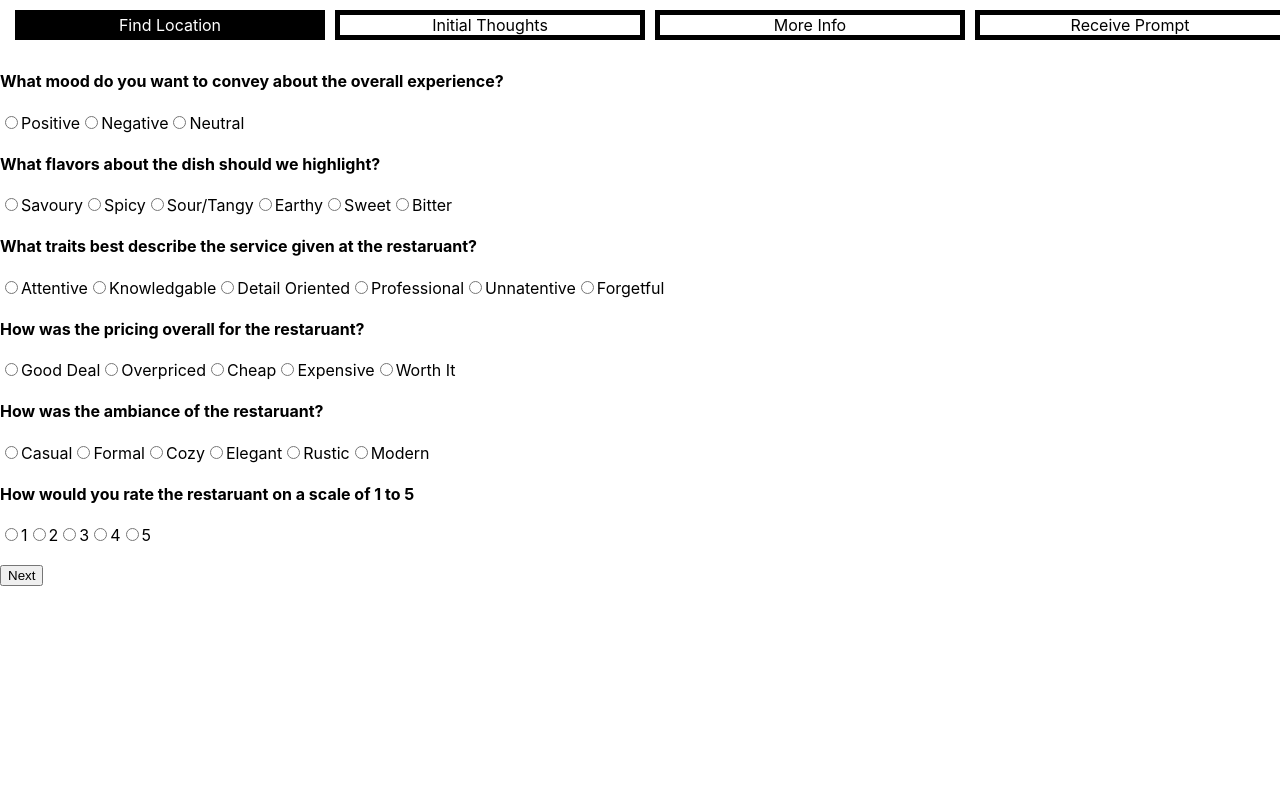
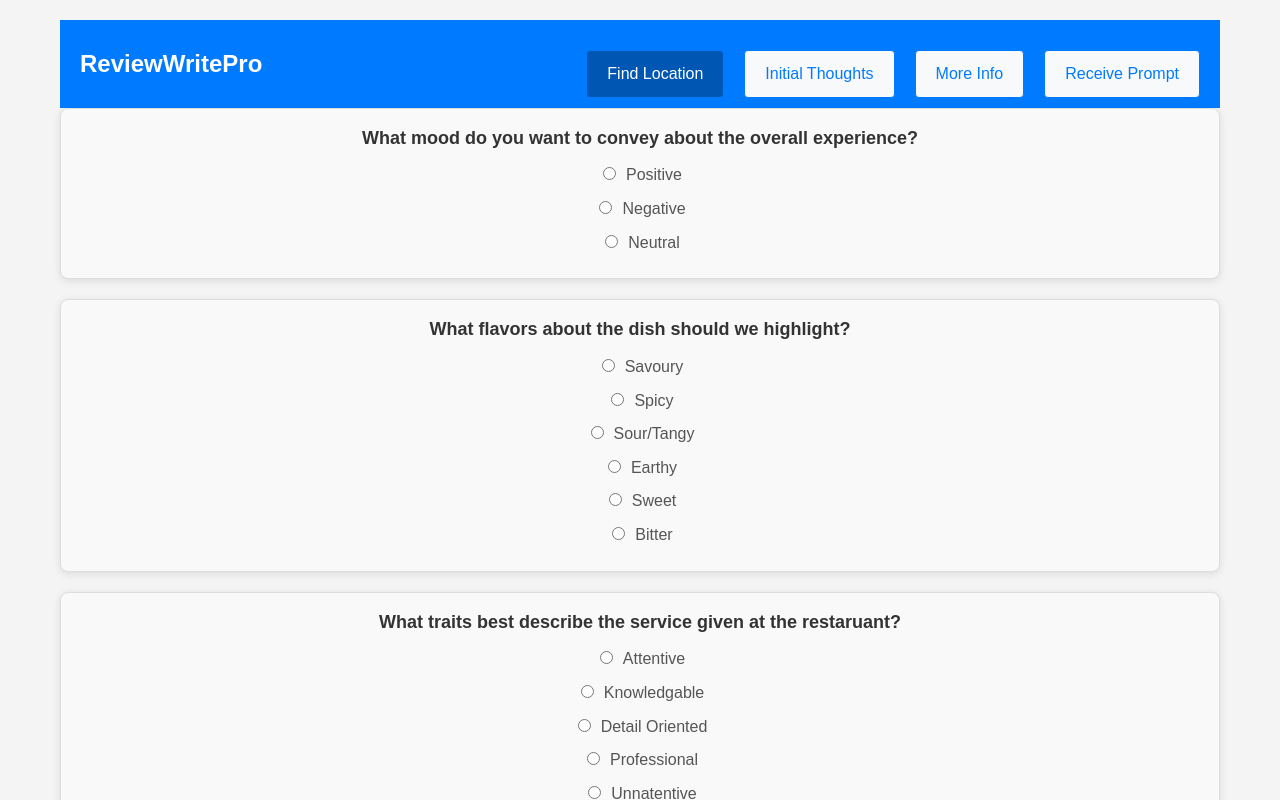
Before and after one commit to b1becker/ReveiwWritePro, a React (Create React App) app: page /review in a window 1280 px wide. Both pictures are taken after a click on the button "Start App". Shown: the top 800 px of the page. Built offline with nearby package versions, Linux system fonts and the light colour scheme; no server answers.

Commit message:
modifications before final css clean up

```diff
--- a/src/AddressSearch.css
+++ b/src/AddressSearch.css
@@ -1,58 +1,65 @@
+/* AddressSearch.css */
+
 .address-search-container {
   width: 100%;
   max-width: 600px;
-  margin: 20px auto;
-  position: relative;
+  margin: 0 auto;
+  padding: 20px;
+  border: 1px solid #ddd;
+  border-radius: 8px;
+  box-shadow: 0 2px 10px rgba(0, 0, 0, 0.1);
+  background-color: #fff;
+}
+
+.address-search-container h1 {
+  font-size: 24px;
+  color: #333;
+  text-align: center;
+  margin-bottom: 20px;
 }
 
 .address-search-container input {
   width: 100%;
-  padding: 15px 20px;
+  padding: 10px;
   border: 1px solid #ccc;
   border-radius: 4px;
-  font-size: 18px;
-  box-shadow: 0 2px 4px rgba(0, 0, 0, 0.1);
-  transition: border-color 0.2s, box-shadow 0.2s;
-}
-
-.address-search-container input:focus {
-  border-color: #4CAF50;
-  box-shadow: 0 0 6px rgba(76, 175, 80, 0.5);
-  outline: none;
+  font-size: 16px;
 }
 
 .address-search-container ul {
-  list-style-type: none;
+  list-style: none;
+  margin: 10px 0;
   padding: 0;
-  margin: 5px 0 0 0;
-  background-color: #fff;
-  position: absolute;
-  width: 100%;
-  z-index: 1000;
+  border: 1px solid #ddd;
   border-radius: 4px;
-  border: 1px solid #ddd;
-  box-shadow: 0 2px 4px rgba(0, 0, 0, 0.1);
+  max-height: 200px;
+  overflow-y: auto;
 }
 
-.address-search-container li {
-  padding: 15px;
+.address-search-container ul li {
+  padding: 10px;
   cursor: pointer;
-  background-color: black;
-  color: white;
-  border-bottom: 1px solid #ddd;
   transition: background-color 0.2s;
 }
 
-.address-search-container li:hover {
-  background-color: #333; /* Slightly grey on hover */
+.address-search-container ul li:hover {
+  background-color: #f0f0f0;
 }
 
-.address-search-container li strong {
-  color: white;
+.address-search-container button {
+  width: 100%;
+  padding: 12px;
+  background-color: #007bff;
+  color: #fff;
+  border: none;
+  border-radius: 4px;
+  font-size: 16px;
+  cursor: pointer;
+  transition: background-color 0.3s;
 }
 
-.address-search-container li small {
-  color: #ccc;
+.address-search-container button:hover {
+  background-color: #0056b3;
 }
 
 .selected-addresses {
@@ -60,11 +67,15 @@
 }
 
 .address-box {
-  padding: 10px 15px;
+  padding: 10px;
   margin-bottom: 10px;
-  background-color: white;
-  color: black;
   border: 1px solid #ccc;
   border-radius: 4px;
-  box-shadow: 0 2px 4px rgba(0, 0, 0, 0.1);
+  background-color: #f9f9f9;
 }
+
+.address-box h2 {
+  margin: 0 0 5px;
+  font-size: 18px;
+  color: #007bff;
+}
--- a/src/App.css
+++ b/src/App.css
@@ -1,29 +1,121 @@
+/* App.css */
+
+/* Reset some basic styles */
+body, h1, p, div {
+  margin: 0;
+  padding: 0;
+  box-sizing: border-box;
+}
+
+body {
+  font-family: Arial, sans-serif;
+  background-color: #f4f4f4;
+  color: #333;
+  line-height: 1.6;
+}
+
+.App {
+  text-align: center;
+  max-width: 1200px;
+  margin: 0 auto;
+  padding: 20px;
+}
+
+.navbar {
+  background-color: #007bff;
+  padding: 10px 20px;
+  color: #fff;
+  display: flex;
+  justify-content: space-between;
+  align-items: center;
+}
+
+.navbar h1 {
+  font-size: 1.5rem;
+  margin: 0;
+}
+
 .box-container {
   display: flex;
-  justify-content: space-between;
-  width: 100%;
-  padding: 10px;
+  justify-content: center;
+  margin-top: 20px;
 }
 
 .box {
-  width: calc(33.33% - 10px);
-  height: 20px;
-  border: 5px solid black;
-  background-color: white;
-  color: black;
-  display: flex;
-  align-items: center;
-  justify-content: center;
+  background-color: #f8f9fa;
+  color: #007bff;
+  border: 1px solid #007bff;
+  border-radius: 4px;
+  padding: 10px 20px;
+  margin: 0 10px;
   cursor: pointer;
   transition: background-color 0.3s, color 0.3s;
-  margin: 0 5px;
 }
 
 .box:hover {
-  background-color: grey;
+  background-color: #007bff;
+  color: #fff;
 }
 
 .box.active {
-  background-color: black;
-  color: white;
+  background-color: #0056b3;
+  color: #fff;
 }
+
+.box-container .box:first-child {
+  margin-left: 0;
+}
+
+.box-container .box:last-child {
+  margin-right: 0;
+}
+
+/* WelcomeScreen */
+.WelcomeScreen {
+  display: flex;
+  flex-direction: column;
+  align-items: center;
+  justify-content: center;
+  height: 80vh;
+  background-color: #007bff;
+  color: #fff;
+}
+
+.WelcomeScreen h1 {
+  font-size: 2.5rem;
+  margin-bottom: 20px;
+}
+
+.WelcomeScreen button {
+  padding: 10px 20px;
+  font-size: 1rem;
+  color: #007bff;
+  background-color: #fff;
+  border: none;
+  border-radius: 4px;
+  cursor: pointer;
+  transition: background-color 0.3s, color 0.3s;
+}
+
+.WelcomeScreen button:hover {
+  background-color: #0056b3;
+  color: #fff;
+}
+
+/* Responsive design */
+@media (max-width: 768px) {
+  .navbar h1 {
+    font-size: 1.25rem;
+  }
+
+  .box-container {
+    flex-direction: column;
+    align-items: center;
+  }
+
+  .box {
+    margin: 10px 0;
+    width: 100%;
+    max-width: 300px;
+  }
+}
--- a/src/App.js
+++ b/src/App.js
@@ -89,6 +89,8 @@ function App() {
           <WelcomeScreen onStart={handleStart} />
         ) : (
           <>
+            <div className='navbar'>
+              <h1 onClick={handleFinish}>ReviewWritePro</h1>
               <div className="box-container">
                 <div className={`box ${activeBox === 'map' ? 'active' : ''}`}
                     onClick={() => handleClick('map')}>
@@ -105,6 +107,7 @@ function App() {
                 <div className={`box ${activeBox === 'output' ? 'active' : ''}`}
                     onClick={() => handleClick('output')}>
                   Receive Prompt
+                </div>
               </div>
             </div>
 
--- a/src/AuxInfo.js
+++ b/src/AuxInfo.js
@@ -107,7 +107,7 @@ const AuxInfo = ({ onSaveAuxInfo, onDisplayResults, handleClick }) => {
     <div className='aux-info-display'>
       <div className="aux-info-container">
         <div className="add-info-form">
-          <h3>Add New Information</h3>
+          <h2>Add Dishes You Wish to Discuss</h2>
           <input
             type="text"
             name="name"
@@ -115,7 +115,7 @@ const AuxInfo = ({ onSaveAuxInfo, onDisplayResults, handleClick }) => {
             value={newInfo.name}
             onChange={handleInputChange}
           />
-          <button onClick={handleAddInfo}>Add Information</button>
+          <button onClick={handleAddInfo}>Add Dish</button>
         </div>
         <h2>Manage Information</h2>
         <ul className="info-list">
--- a/src/QuestionForm.css
+++ b/src/QuestionForm.css
@@ -1,5 +1,18 @@
+/* QuestionsForm.css */
+
 .question-block {
   margin-bottom: 20px;
+  padding: 15px;
+  border: 1px solid #ddd;
+  border-radius: 8px;
+  background-color: #f9f9f9;
+  box-shadow: 0 2px 8px rgba(0, 0, 0, 0.1);
+}
+
+.question-block h4 {
+  margin: 0 0 10px;
+  font-size: 18px;
+  color: #333;
 }
 
 .options {
@@ -7,12 +20,29 @@
   flex-direction: column;
 }
 
-  label {
-    margin-bottom: 5px;
+.options label {
+  margin-bottom: 8px;
   font-size: 16px;
+  color: #555;
   cursor: pointer;
 }
 
-  input[type="radio"] {
+.options input[type="radio"] {
   margin-right: 10px;
 }
+
+button {
+  width: 100%;
+  padding: 12px;
+  background-color: #007bff;
+  color: white;
+  border: none;
+  border-radius: 4px;
+  font-size: 16px;
+  cursor: pointer;
+  transition: background-color 0.3s;
+}
+
+button:hover {
+  background-color: #0056b3;
+}
--- a/src/QuestionsForm.js
+++ b/src/QuestionsForm.js
@@ -1,7 +1,7 @@
 import React, { useState } from 'react';
 import questionsData from './appdata/questions.json'; // Import the JSON file
 import { useNavigate } from 'react-router-dom';
-
+import './QuestionForm.css';
 
 
 const QuestionsForm = ({ onSaveResults, handleClick }) => {
--- /dev/null
+++ b/src/Results.css
@@ -0,0 +1,53 @@
+/* Results.css */
+
+.cp-box {
+    padding: 20px;
+    background-color: #f9f9f9;
+    border: 2px solid #ddd;
+    border-radius: 8px;
+    margin-bottom: 20px;
+    box-shadow: 0 2px 8px rgba(0, 0, 0, 0.1);
+  }
+
+  .cp-box p {
+    font-size: 16px;
+    color: #333;
+    line-height: 1.6;
+  }
+
+  .cp-box div {
+    margin-bottom: 10px;
+    padding: 10px;
+    background-color: #fff;
+    border-radius: 4px;
+    border: 1px solid #ccc;
+  }
+
+  .cp-box strong {
+    color: #007bff;
+  }
+
+  .copy-button, .finish-button {
+    width: 100%;
+    padding: 12px;
+    margin-top: 10px;
+    background-color: #007bff;
+    color: white;
+    border: none;
+    border-radius: 4px;
+    font-size: 16px;
+    cursor: pointer;
+    transition: background-color 0.3s;
+  }
+
+  .copy-button:hover, .finish-button:hover {
+    background-color: #0056b3;
+  }
+
+  .finish-button {
+    background-color: #28a745;
+  }
+
+  .finish-button:hover {
+    background-color: #218838;
+  }
--- a/src/Results.js
+++ b/src/Results.js
@@ -1,6 +1,17 @@
-import React from 'react';
+import React, { useRef } from 'react';
+import './Results.css'; // Import the CSS file
 
-const Results = ({ questions, auxInfo, selectedAddresses, handleFinish}) => {
+const Results = ({ questions, auxInfo, selectedAddresses, handleFinish }) => {
+  const boxRef = useRef();
+
+  const handleCopyToClipboard = () => {
+    if (boxRef.current) {
+      const textToCopy = boxRef.current.innerText;
+      navigator.clipboard.writeText(textToCopy)
+        .then(() => alert('Content copied to clipboard'))
+        .catch((err) => alert('Failed to copy content'));
+    }
+  };
 
   if (!Array.isArray(selectedAddresses)) {
     return <div>No addresses selected</div>;
@@ -8,9 +19,10 @@ const Results = ({ questions, auxInfo, selectedAddresses, handleFinish}) => {
 
   return (
     <div>
+      <div className="cp-box" ref={boxRef}>
         <p>Write a 4-8 paragraph review of</p>
         {selectedAddresses.map((address, index) => (
-        <div key={index} >
+          <div key={index}>
             {address}
           </div>
         ))}
@@ -28,10 +40,16 @@ const Results = ({ questions, auxInfo, selectedAddresses, handleFinish}) => {
             <strong>Name:</strong> {item.name} <br />
           </p>
         ))}
-      <button onClick={handleFinish} style={{ marginTop: '20px' }}>
+      </div>
+      <button onClick={handleCopyToClipboard} className="copy-button">
+        Copy Prompt
+      </button>
+      <h3>Now take prompt and paste it into a review bot of your choice</h3>
+
+
+      <button onClick={handleFinish} className="finish-button">
         Return To Home
       </button>
-
     </div>
   );
 };
--- a/src/WelcomeScreen.js
+++ b/src/WelcomeScreen.js
@@ -4,7 +4,7 @@ import './WelcomeScreen.css'; // Create this CSS file for styling
 const WelcomeScreen = ({ onStart }) => {
   return (
     <div className="welcome-screen">
-      <h1>Welcome to Review App</h1>
+      <h1>Welcome to ReviewWritePro</h1>
       <p>Our job is to Streamline the Review Process while maintaining compelling and engaging reviews for your personal and/or professional account.</p>
       <button onClick={onStart} className="start-button">Start App</button>
       <footer>
--- a/src/appdata/customerexperience.json
+++ b/src/appdata/customerexperience.json
@@ -2,7 +2,7 @@
     "information": [
         {
             "id": 1,
-            "name": "Sample information to be entered"
+            "name": ""
         }
     ]
 }
--- a/src/appdata/moreinfo.json
+++ b/src/appdata/moreinfo.json
@@ -2,7 +2,7 @@
     "information": [
         {
             "id": 1,
-            "name": "Sample information to be entered",
+            "name": "",
             "email": ""
         }
     ]
```
Lines whose indentation alone changed are shown as unchanged.
